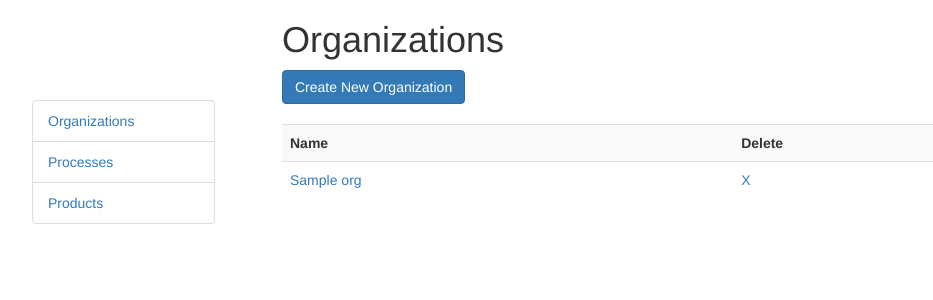
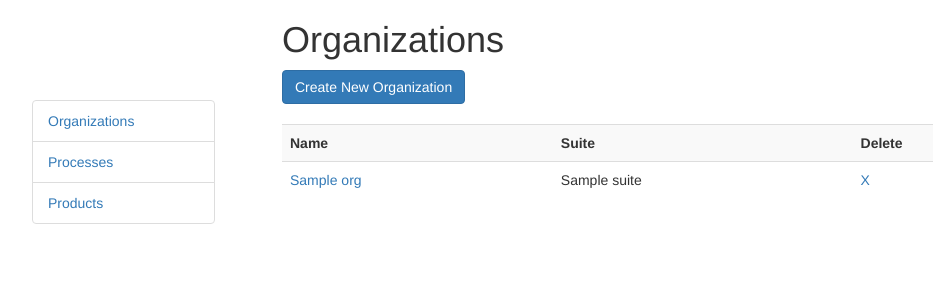
Before and after one commit to Biazus/master, a Django app: template profiles/templates/profiles/organization_list.html in a window 1280 px wide. Shown: the top 300 px of the page, without its empty margins (38-971 px from the left). Run offline with Django 3.2, Linux system fonts and the light colour scheme; the template is opened without the code that fills it: most values are stand-ins (such as "Sample title", 1, 10 or a date in 2020); some libraries are stand-ins or nearby versions.

Commit message:
Adiciona suite de aplicacoes para organizacoes

```diff
--- a/profiles/models.py
+++ b/profiles/models.py
@@ -3,7 +3,9 @@ from django.db import models
 
 class Organization(models.Model):
     name = models.CharField(verbose_name='Name', max_length=30,)
-    #suite = models.ManyToMany(verbose_name='Application Suite')
+    suite = models.ManyToManyField(
+        'resources.Product', verbose_name='Application Suite', blank=True,
+    )
 
     def __unicode__(self):
         return self.name
--- a/profiles/templates/profiles/organization_list.html
+++ b/profiles/templates/profiles/organization_list.html
@@ -7,11 +7,15 @@
   <table class="table table-striped">
     <tr>
         <th>Name</th>
+        <th>Suite</th>
         <th>Delete</th>
     </tr>
     {% for org in object_list %}
     <tr>
         <td><a href="{% url "profiles:organization_edit" org.id %}">{{ org.name }}</a></td>
+        <td>
+            {{ org.suite.all|join:", "}}
+        </td>
         <td><a href="{% url "profiles:organization_delete" org.id %}">X</a></td>
     </tr>
   {% endfor %}
--- a/profiles/views.py
+++ b/profiles/views.py
@@ -38,7 +38,7 @@ class ProcessDelete(DeleteView):
 class OrganizationCreate(CreateView):
     model = Organization
     success_url = reverse_lazy('profiles:organization_list')
-    fields = ['name']
+    fields = ['name', 'suite']
 
 
 class OrganizationList(ListView):
@@ -48,7 +48,7 @@ class OrganizationList(ListView):
 class OrganizationUpdate(UpdateView):
     model = Organization
     success_url = reverse_lazy('profiles:organization_list')
-    fields = ['name']
+    fields = ['name', 'suite']
 
 
 class OrganizationDelete(DeleteView):
```
Also changed, not shown: profiles/migrations/0004_organization_suite.py (added).
